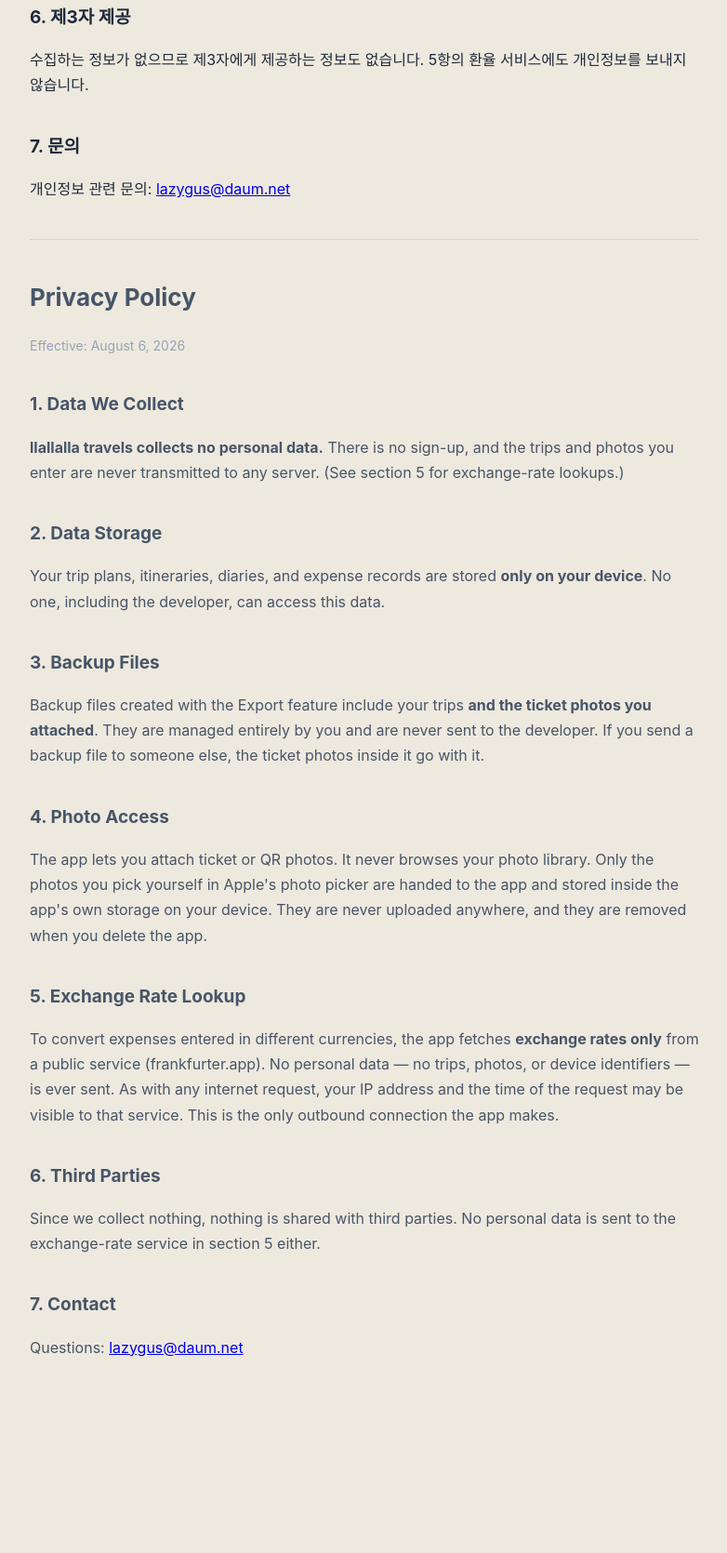
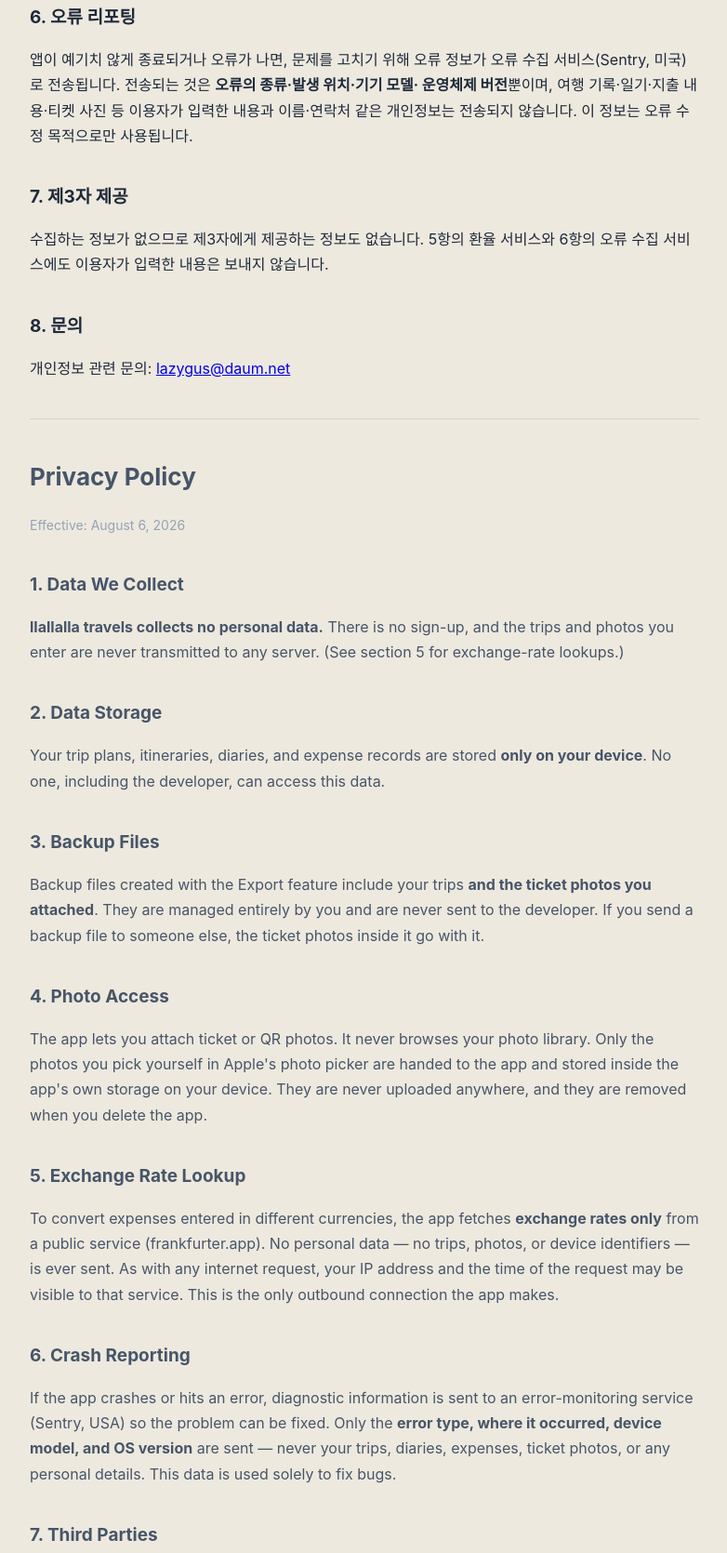
Before and after one commit to llallalla/llallalla-travels, a plain HTML site: page privacy.html in a window 1280 px wide. Shown: the part 970-2640 px from the top of the page at 93% size, without its empty margins (248-1030 px from the left). Before the commit the page ends 2529 px from the top, so only its background shows below. Drawn offline with Linux system fonts and the light colour scheme.

Commit message:
개인정보처리방침: 오류 리포팅(Sentry) 항목 추가

```diff
--- a/privacy.html
+++ b/privacy.html
@@ -37,10 +37,16 @@
 어떤 개인정보도 보내지 않습니다. 일반적인 인터넷 접속과 마찬가지로 접속 IP와 시각이 상대 서버에
 남을 수 있습니다. 앱에서 외부로 나가는 통신은 이것 하나뿐입니다.</p>
 
-<h2>6. 제3자 제공</h2>
-<p>수집하는 정보가 없으므로 제3자에게 제공하는 정보도 없습니다. 5항의 환율 서비스에도 개인정보를 보내지 않습니다.</p>
+<h2>6. 오류 리포팅</h2>
+<p>앱이 예기치 않게 종료되거나 오류가 나면, 문제를 고치기 위해 오류 정보가
+오류 수집 서비스(Sentry, 미국)로 전송됩니다. 전송되는 것은 <strong>오류의 종류·발생 위치·기기 모델·
+운영체제 버전</strong>뿐이며, 여행 기록·일기·지출 내용·티켓 사진 등 이용자가 입력한 내용과
+이름·연락처 같은 개인정보는 전송되지 않습니다. 이 정보는 오류 수정 목적으로만 사용됩니다.</p>
 
-<h2>7. 문의</h2>
+<h2>7. 제3자 제공</h2>
+<p>수집하는 정보가 없으므로 제3자에게 제공하는 정보도 없습니다. 5항의 환율 서비스와 6항의 오류 수집 서비스에도 이용자가 입력한 내용은 보내지 않습니다.</p>
+
+<h2>8. 문의</h2>
 <p>개인정보 관련 문의: <a href="mailto:lazygus@daum.net">lazygus@daum.net</a></p>
 
 <hr>
@@ -66,9 +72,15 @@ from a public service (frankfurter.app). No personal data — no trips, photos,
 ever sent. As with any internet request, your IP address and the time of the request may be visible to that
 service. This is the only outbound connection the app makes.</p>
 
-<h2>6. Third Parties</h2>
-<p>Since we collect nothing, nothing is shared with third parties. No personal data is sent to the exchange-rate service in section 5 either.</p>
-<h2>7. Contact</h2>
+<h2>6. Crash Reporting</h2>
+<p>If the app crashes or hits an error, diagnostic information is sent to an error-monitoring
+service (Sentry, USA) so the problem can be fixed. Only the <strong>error type, where it occurred,
+device model, and OS version</strong> are sent — never your trips, diaries, expenses, ticket photos,
+or any personal details. This data is used solely to fix bugs.</p>
+
+<h2>7. Third Parties</h2>
+<p>Since we collect nothing, nothing is shared with third parties. Neither the exchange-rate service (section 5) nor the crash-reporting service (section 6) receives anything you enter in the app.</p>
+<h2>8. Contact</h2>
 <p>Questions: <a href="mailto:lazygus@daum.net">lazygus@daum.net</a></p>
 </div>
 </body>
```
